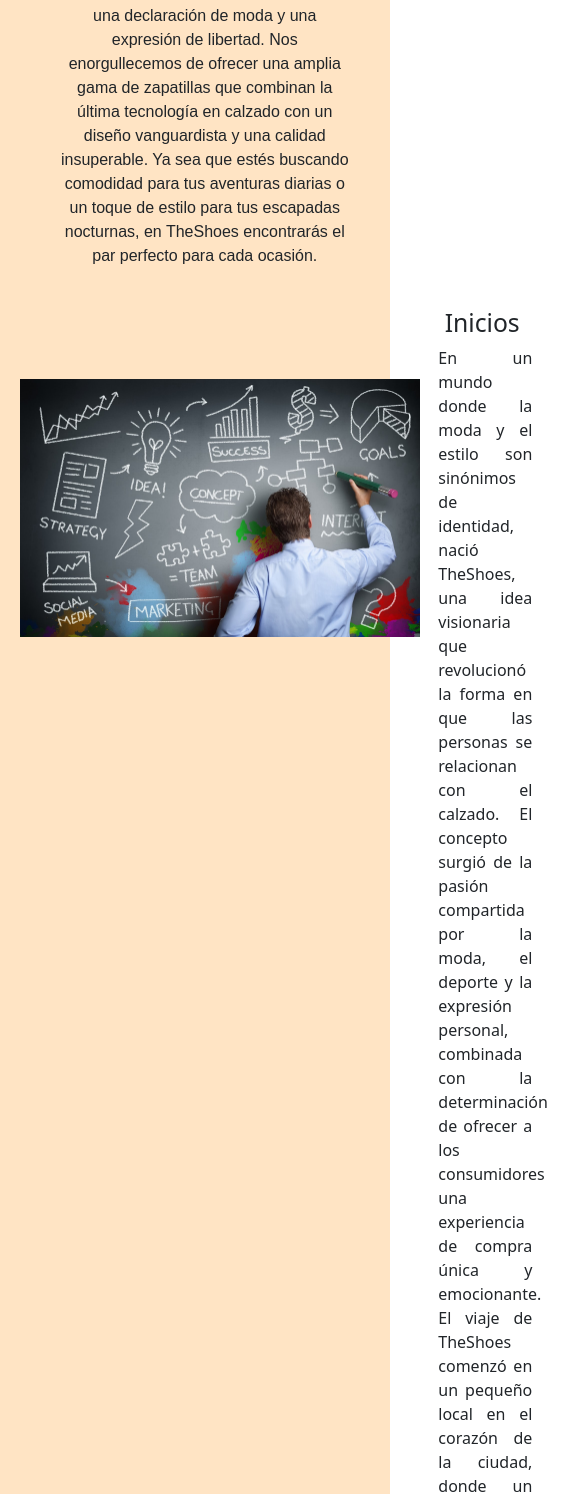
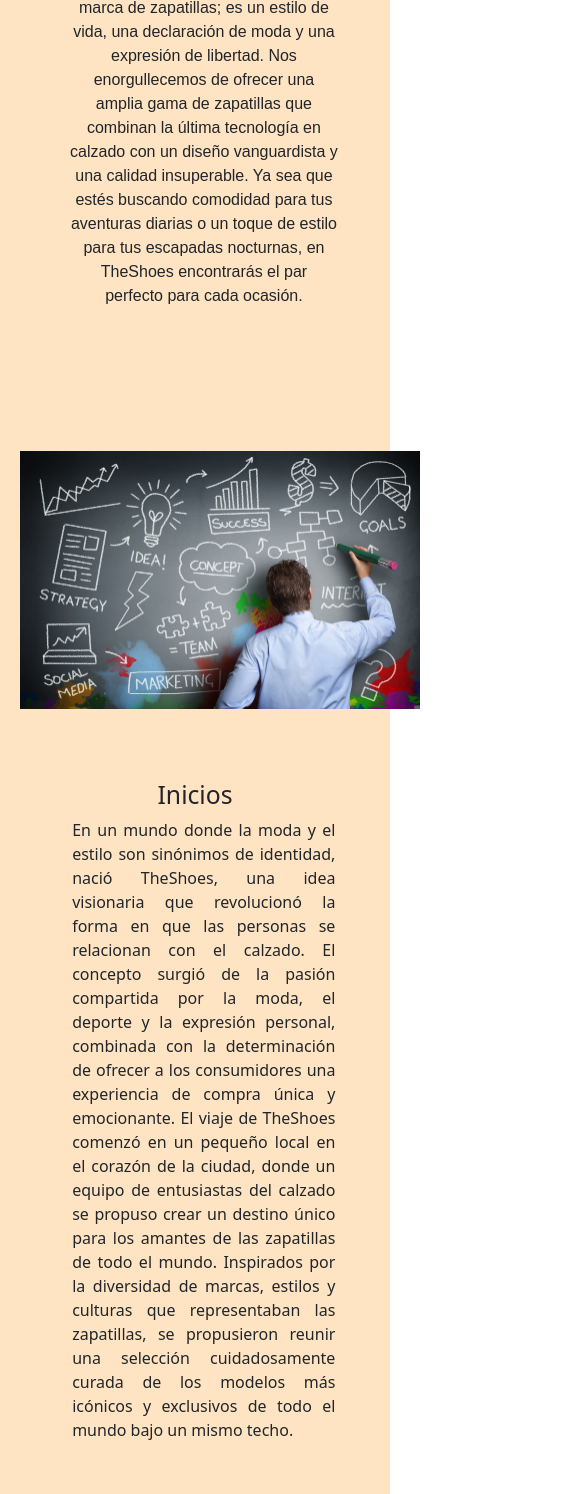
Before and after one commit to fsanzdv/PF-Sanz-, a website: page pages/nosotros.html in a window 390 px wide. Shown: the part 296-1790 px from the top of the page, 585 px wide, since content can reach past the window. Drawn offline with nearby package versions, Linux system fonts and the light colour scheme.

Commit message:
ultimos arreglos

```diff
--- a/scss/components/_navbar.scss
+++ b/scss/components/_navbar.scss
@@ -14,6 +14,7 @@ header{
     height: 150px;
     position: relative;
 }
+
 .nav-link.active:hover{
     background-color: bisque;
     border-radius: 50%;
--- a/scss/layouts/_mediaqueries.scss
+++ b/scss/layouts/_mediaqueries.scss
@@ -96,3 +96,32 @@
 .parrafos p {
     text-align: justify;
 }
+
+
+    @media (max-width: 768px) {
+        .imagenes, .parrafos {
+            width: 100%;
+        }
+
+        .general {
+            display: flex;
+            flex-direction: column;
+            align-items: center;
+        }
+
+        .navbar-nav {
+            text-align: center;
+        }
+
+        .navbar-nav .nav-item {
+            margin: 0.5rem 0;
+        }
+
+        .titulos .titulo {
+            padding: 1rem;
+        }
+
+        .subtitulos {
+            text-align: center;
+        }
+    }
```
Also changed, not shown: css/style.css, scss/components/_footer.scss (line endings or trailing spaces), scss/layouts/_contacto.scss (line endings or trailing spaces), scss/layouts/_index.scss (line endings or trailing spaces), scss/layouts/_nosotros.scss (line endings or trailing spaces), scss/layouts/_productos.scss (line endings or trailing spaces), 1 other file.
